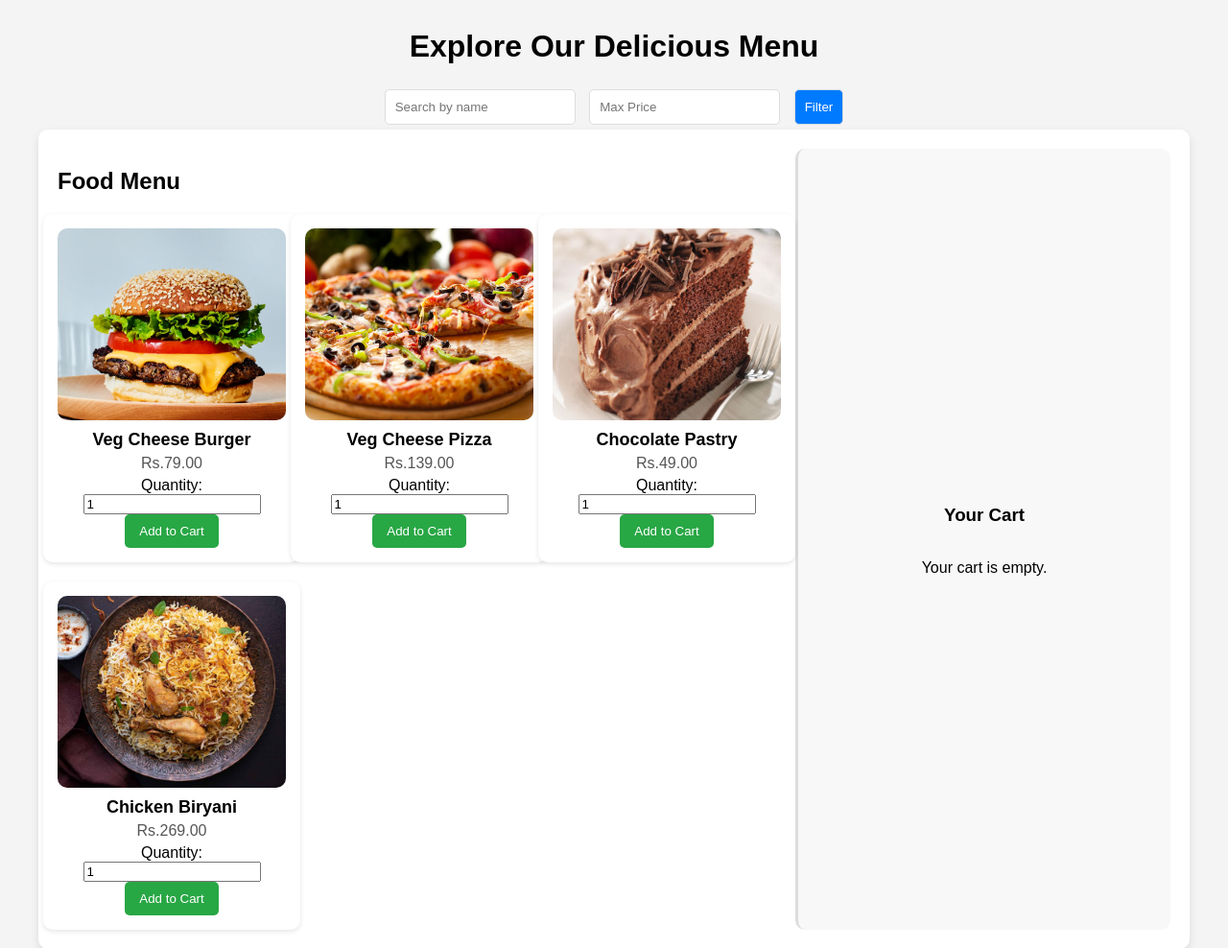
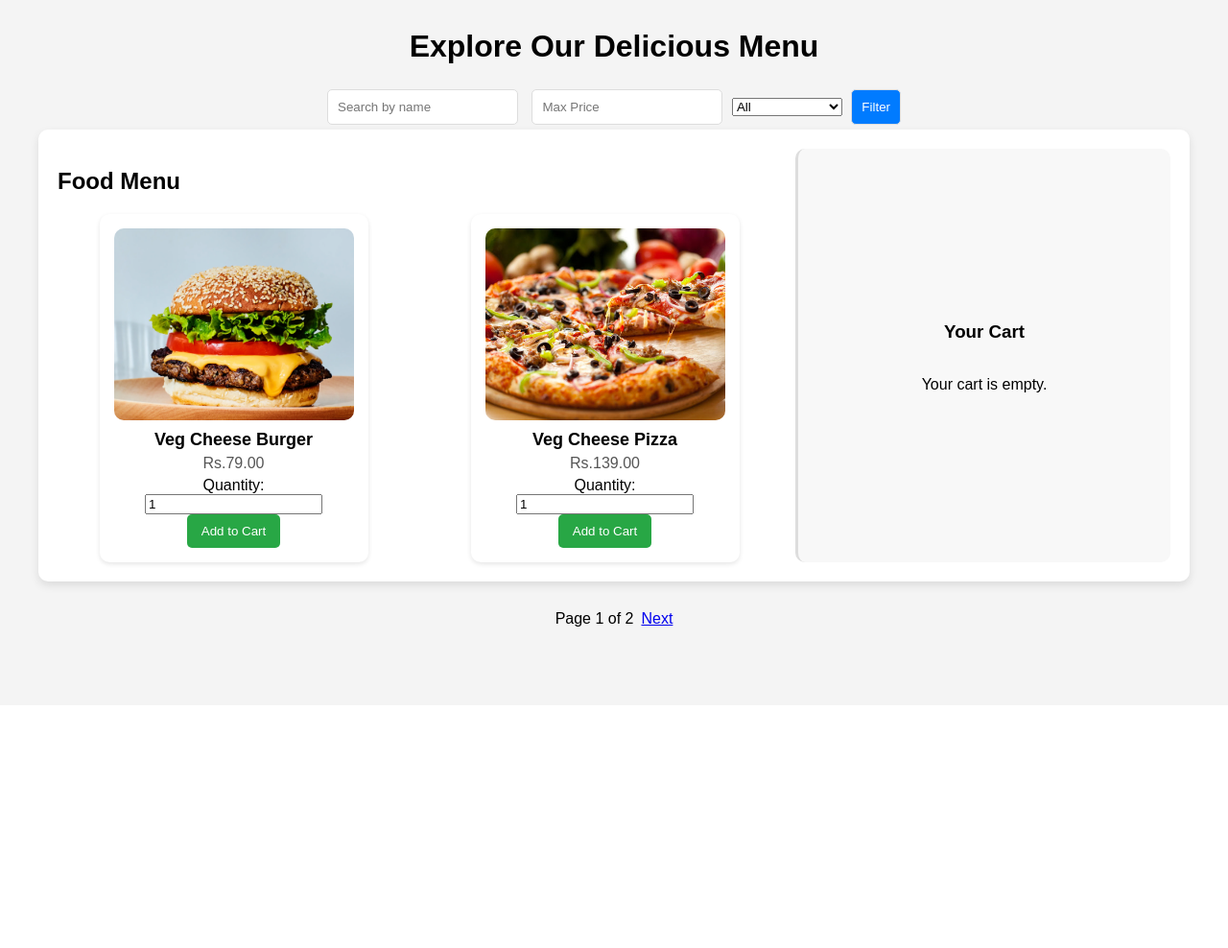
Before and after one commit to kukretinaman/NamanRestaurant, a Django app: page /menu/ in a window 1280 px wide. Shown: the part 65-1053 px from the top of the page at 96% size. After the commit the page ends 718 px from the top, so only its background shows below. Run offline with Django 5.2, Linux system fonts and the light colour scheme; a user stored in the database is signed in; data comes from the database, SQL or seed files in the repository; both versions use the stored data as it was after the commit.

Commit message:
Filter & Style updates

```diff
--- a/customer/models.py
+++ b/customer/models.py
@@ -14,6 +14,7 @@ class FoodItem(models.Model):
         validators=[MinValueValidator(0.01)]  #price is above 0
     )
     image = models.ImageField(upload_to="food_images/", blank=True, null=True)
+    is_veg = models.BooleanField(default=True)
 
     def __str__(self):
         return str(self.name)
--- a/customer/views.py
+++ b/customer/views.py
@@ -8,6 +8,7 @@ from django.contrib import messages
 from django.core.cache import cache
 from django.urls import reverse_lazy
 from django.db.models import Q
+from django.core.paginator import Paginator
 from .models import FoodItem, Order, OrderItem
 
 
@@ -72,14 +73,27 @@ class MenuView(LoginRequiredMixin, TemplateView):
         context = super().get_context_data(**kwargs)
         search_query = self.request.GET.get("search", "").strip()
         max_price = self.request.GET.get("max_price", "").strip()
+        veg_filter = self.request.GET.get("veg")
+        page_number = self.request.GET.get("page")
 
         filters = Q()
         if search_query:
             filters &= Q(name__icontains=search_query) | Q(description__icontains=search_query)
         if max_price:
-            filters &= Q(price__lte=float(max_price))
+            try:
+                filters &= Q(price__lte=float(max_price))
+            except ValueError:
+                pass  # Ignore if max_price is invalid
 
-        context["food_items"] = FoodItem.objects.filter(filters)
+        if veg_filter == "veg":
+            filters &= Q(is_veg=True)
+        elif veg_filter == "nonveg":
+            filters &= Q(is_veg=False)
+        food_items = FoodItem.objects.filter(filters)
+
+        # Apply pagination
+        paginator = Paginator(food_items, 2)
+        page_obj = paginator.get_page(page_number)
 
         # Cart Retrieval
         cart = cache.get(f"cart_{self.request.user.id}", {})
@@ -94,10 +108,12 @@ class MenuView(LoginRequiredMixin, TemplateView):
                 pass
 
         context.update({
+            "page_obj": page_obj,
             "cart_items": cart_items,
             "total_price": total_price,
             "search_query": search_query,
             "max_price": max_price,
+            "veg_filter": veg_filter,
         })
         return context
 
@@ -109,7 +125,7 @@ class AddToCartView(LoginRequiredMixin, View):
         cart = cache.get(f"cart_{request.user.id}", {})
         cart[str(food_id)] = cart.get(str(food_id), 0) + quantity
         cache.set(f"cart_{request.user.id}", cart, timeout=86400)
-        return redirect("menu")
+        return redirect(request.META.get('HTTP_REFERER', 'menu'))
 
 class UpdateCartView(LoginRequiredMixin, View):
     def post(self, request, food_id, action):
@@ -127,13 +143,12 @@ class UpdateCartView(LoginRequiredMixin, View):
                 del cart[str(food_id)]
 
         cache.set(f"cart_{request.user.id}", cart, timeout=86400)
-        return redirect("menu")
+        return redirect(request.META.get('HTTP_REFERER', 'menu'))
 
 class ClearCartView(LoginRequiredMixin, View):
     def post(self, request):
         cache.delete(f"cart_{request.user.id}")
-        return redirect("menu")
-
+        return redirect(request.META.get('HTTP_REFERER', 'menu'))
 
 # Order Placement View
 class PlaceOrderView(LoginRequiredMixin, View):
@@ -141,7 +156,7 @@ class PlaceOrderView(LoginRequiredMixin, View):
         cart = cache.get(f"cart_{request.user.id}", {})
         if not cart:
             messages.error(request, "Your cart is empty.")
-            return redirect("menu")
+            return redirect(request.META.get('HTTP_REFERER', 'menu'))
 
         total_price = sum(FoodItem.objects.get(id=item_id).price * quantity for item_id, quantity in cart.items())
         order = Order.objects.create(customer=request.user, total_price=total_price)
--- a/static/css/menu.css
+++ b/static/css/menu.css
@@ -177,3 +177,59 @@ h1 {
     color: #555;
     margin: 5px 0;
 }
+
+/* Styled & centered pagination */
+.pagination {
+    margin-top: 30px;
+    display: flex;
+    justify-content: center;
+    list-style: none;
+    padding-left: 0;
+    gap: 8px;
+}
+
+.pagination li {
+    display: inline-block;
+}
+
+.pagination .page-link {
+    color: #007bff;
+    border: 1px solid #dee2e6;
+    padding: 8px 14px;
+    border-radius: 5px;
+    text-decoration: none;
+    transition: all 0.2s ease-in-out;
+}
+
+.pagination .page-item.active .page-link {
+    background-color: #007bff;
+    color: white;
+    border-color: #007bff;
+}
+
+.pagination .page-link:hover {
+    background-color: #f0f0f0;
+    text-decoration: none;
+}
+
+.pagination .page-item.disabled .page-link {
+    color: #6c757d;
+    background-color: #fff;
+    border-color: #dee2e6;
+    pointer-events: none;
+}
+
+.badge {
+    padding: 4px 8px;
+    border-radius: 5px;
+    font-size: 12px;
+    font-weight: bold;
+}
+.veg {
+    background-color: #d4edda;
+    color: #155724;
+}
+.nonveg {
+    background-color: #f8d7da;
+    color: #721c24;
+}
--- a/templates/customer/menu.html
+++ b/templates/customer/menu.html
@@ -17,6 +17,11 @@
 <form method="GET" class="filters">
     <input type="text" name="search" placeholder="Search by name" value="{{ search_query }}">
     <input type="number" name="max_price" placeholder="Max Price" value="{{ max_price }}" min="0">
+     <select name="veg">
+        <option value="" {% if not veg_filter %}selected{% endif %}>All</option>
+        <option value="veg" {% if veg_filter == "veg" %}selected{% endif %}>Vegetarian</option>
+        <option value="nonveg" {% if veg_filter == "nonveg" %}selected{% endif %}>Non-Vegetarian</option>
+    </select>
     <button type="submit" class="btn-primary">Filter</button>
 </form>
 
@@ -24,7 +29,7 @@
     <div class="menu">
         <h2>Food Menu</h2>
         <div class="food-grid">
-            {% for item in food_items %}
+            {% for item in page_obj %}
                 <div class="food-item">
                     <div class="food-image-container">
                         {% if item.image %}
@@ -42,6 +47,12 @@
                         {% csrf_token %}
                         <label>Quantity:</label>
                         <input type="number" name="quantity" value="1" min="1">
+
+                        <input type="hidden" name="search" value="{{ search_query }}">
+                        <input type="hidden" name="max_price" value="{{ max_price }}">
+                        <input type="hidden" name="veg" value="{{ veg_filter }}">
+                        <input type="hidden" name="page" value="{{ page_obj.number }}">
+
                         <button type="submit" class="btn-success">Add to Cart</button>
                     </form>
                 </div>
@@ -103,4 +114,16 @@
         {% endif %}
     </div>
 </div>
+
+<div class="pagination">
+    {% if page_obj.has_previous %}
+      <a href="?page={{ page_obj.previous_page_number }}&search={{ search_query }}&max_price={{ max_price }}&veg={{ veg_filter }}">Previous</a>
+    {% endif %}
+
+    <span>Page {{ page_obj.number }} of {{ page_obj.paginator.num_pages }}</span>
+
+    {% if page_obj.has_next %}
+      <a href="?page={{ page_obj.next_page_number }}&search={{ search_query }}&max_price={{ max_price }}&veg={{ veg_filter }}">Next</a>
+    {% endif %}
+</div>
 {% endblock %}
```
Also changed, not shown: customer/migrations/0002_fooditem_is_veg.py (added), db.sqlite3, media/food_images/Best-Chocolate-Cake_exps47786._THCA1917912C10_02_1bC_RMS-2486907168.jpg (added), media/food_images/Chicken-Biryani-Recipe-1086809860.jpg (added).
